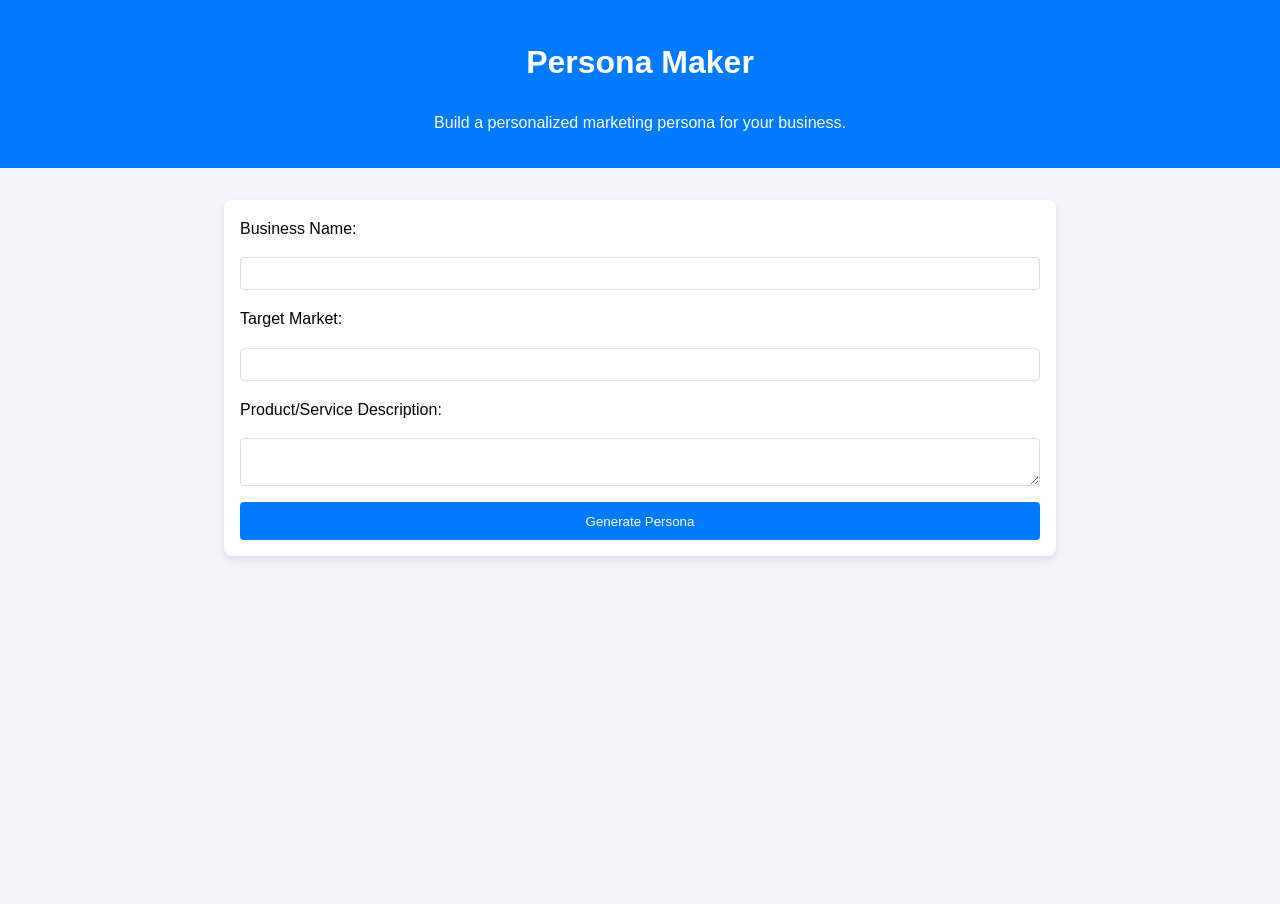
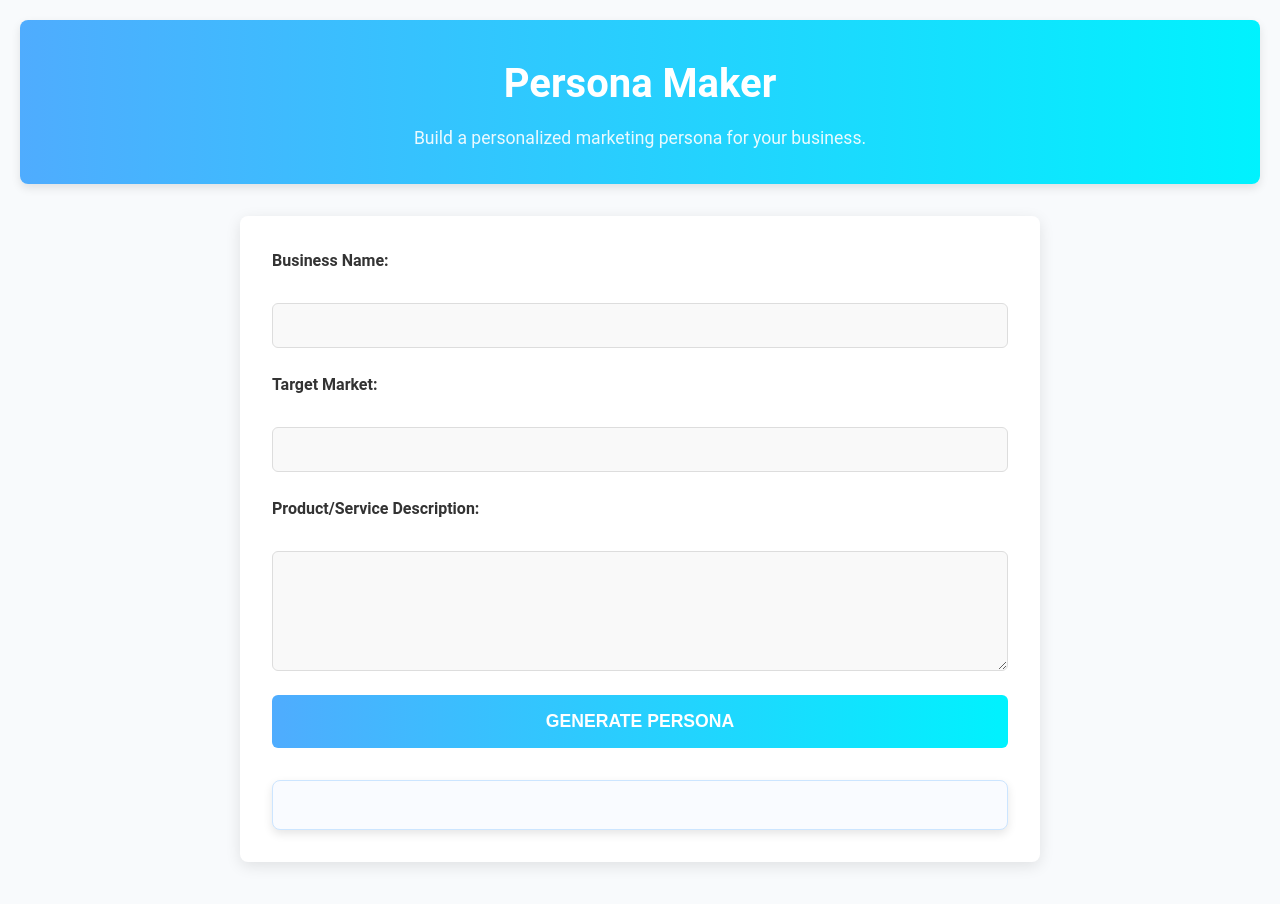
Before and after one commit to Seneval/citreapersona, a website: page index.html in a window 1280 px wide. Before the commit the page ends 800 px from the top, so only its background shows below. Drawn offline with Linux system fonts and the light colour scheme.

Commit message:
Improve persona result styling for better readability

```diff
--- a/app.js
+++ b/app.js
@@ -1,32 +1,52 @@
+// Select the form and result div
 const form = document.getElementById('persona-form');
 const resultDiv = document.getElementById('persona-result');
 
+// Add event listener for form submission
 form.addEventListener('submit', async (event) => {
-  event.preventDefault();
+  event.preventDefault(); // Prevent form from reloading the page
 
+  // Get form values
   const businessName = document.getElementById('business-name').value;
   const targetMarket = document.getElementById('target-market').value;
   const productDescription = document.getElementById('product-description').value;
 
+  // Package data into an object
   const data = { businessName, targetMarket, productDescription };
 
   try {
-    // Send data to the serverless function
+    // Make a POST request to the serverless function
     const response = await fetch('/.netlify/functions/persona-maker', {
       method: 'POST',
       headers: { 'Content-Type': 'application/json' },
       body: JSON.stringify(data),
     });
 
+    // Parse the response JSON
     const result = await response.json();
 
     // Display the persona or an error message
     if (result.persona) {
-      resultDiv.innerHTML = `<strong>Generated Persona:</strong><br>${result.persona}`;
+      // Split the persona into sections for better readability
+      const formattedPersona = result.persona
+        .split('\n') // Split the response by line breaks
+        .filter(line => line.trim() !== '') // Remove empty lines
+        .map(line => `<p>${line}</p>`) // Wrap each line in <p> tags
+        .join(''); // Combine them into a single HTML string
+
+      // Insert the formatted persona into the result div
+      resultDiv.innerHTML = `
+        <strong>Generated Persona:</strong>
+        <div class="persona-content">
+          ${formattedPersona}
+        </div>
+      `;
     } else {
+      // Display an error message if persona generation fails
       resultDiv.textContent = result.error || 'Error generating persona.';
     }
   } catch (error) {
+    // Handle any network or server errors
     resultDiv.textContent = 'Error connecting to server.';
     console.error(error);
   }
--- a/styles.css
+++ b/styles.css
@@ -1,47 +1,141 @@
-body {
-    font-family: Arial, sans-serif;
-    line-height: 1.6;
+/* General Reset */
+* {
     margin: 0;
     padding: 0;
-    background-color: #f4f4f9;
+    box-sizing: border-box;
   }
 
-  header {
-    background: #007bff;
-    color: white;
-    text-align: center;
-    padding: 1rem 0;
+  body {
+    font-family: 'Roboto', Arial, sans-serif;
+    background-color: #f8fafc;
+    color: #333;
+    line-height: 1.6;
+    padding: 20px;
   }
 
+  /* Header Styling */
+  header {
+    text-align: center;
+    background: linear-gradient(to right, #4facfe, #00f2fe);
+    color: white;
+    padding: 2rem 1rem;
+    border-radius: 8px;
+    box-shadow: 0px 4px 10px rgba(0, 0, 0, 0.1);
+  }
+
+  header h1 {
+    font-size: 2.5rem;
+    margin-bottom: 0.5rem;
+  }
+
+  header p {
+    font-size: 1.1rem;
+    opacity: 0.9;
+  }
+
+  /* Main Container */
   main {
     max-width: 800px;
     margin: 2rem auto;
-    padding: 1rem;
     background: white;
     border-radius: 8px;
-    box-shadow: 0 4px 8px rgba(0, 0, 0, 0.1);
+    padding: 2rem;
+    box-shadow: 0px 4px 15px rgba(0, 0, 0, 0.1);
   }
 
+  /* Form Styling */
   form {
-    display: grid;
-    gap: 1rem;
+    display: flex;
+    flex-direction: column;
+    gap: 1.5rem;
+  }
+
+  label {
+    font-size: 1rem;
+    font-weight: bold;
+    margin-bottom: 0.3rem;
   }
 
   input, textarea {
-    padding: 0.5rem;
+    width: 100%;
+    padding: 0.8rem;
+    font-size: 1rem;
     border: 1px solid #ddd;
-    border-radius: 4px;
+    border-radius: 6px;
+    background-color: #f9f9f9;
+    transition: all 0.3s ease;
   }
 
+  input:focus, textarea:focus {
+    outline: none;
+    border-color: #4facfe;
+    background-color: #ffffff;
+    box-shadow: 0px 2px 8px rgba(0, 0, 0, 0.1);
+  }
+
+  textarea {
+    resize: vertical;
+    min-height: 120px;
+  }
+
+  /* Submit Button */
   button {
-    padding: 0.7rem;
-    background: #007bff;
+    padding: 1rem;
+    font-size: 1.1rem;
+    font-weight: bold;
     color: white;
+    background: linear-gradient(to right, #4facfe, #00f2fe);
     border: none;
-    border-radius: 4px;
+    border-radius: 6px;
     cursor: pointer;
+    transition: all 0.3s ease;
+    text-transform: uppercase;
   }
 
   button:hover {
-    background: #0056b3;
+    background: linear-gradient(to right, #00f2fe, #4facfe);
+    transform: scale(1.02);
   }
+
+  /* Persona Result Styling */
+  #persona-result {
+    margin-top: 2rem;
+    padding: 1.5rem;
+    border-radius: 8px;
+    background-color: #f9fbff;
+    border: 1px solid #cce5ff;
+    color: #2c3e50;
+    font-size: 1rem;
+    line-height: 1.8;
+    word-wrap: break-word;
+    box-shadow: 0px 4px 10px rgba(0, 0, 0, 0.1);
+  }
+
+  #persona-result strong {
+    font-size: 1.2rem;
+    display: block;
+    margin-bottom: 1rem;
+  }
+
+  .persona-content p {
+    margin-bottom: 1rem;
+    font-size: 1rem;
+    color: #333;
+  }
+
+  .persona-content p:first-child {
+    font-weight: bold;
+    font-size: 1.1rem;
+  }
+
+  .persona-content p:last-child {
+    margin-bottom: 0;
+  }
+
+  /* Footer (Optional) */
+  footer {
+    text-align: center;
+    margin-top: 3rem;
+    font-size: 0.9rem;
+    color: #555;
+  }
```
